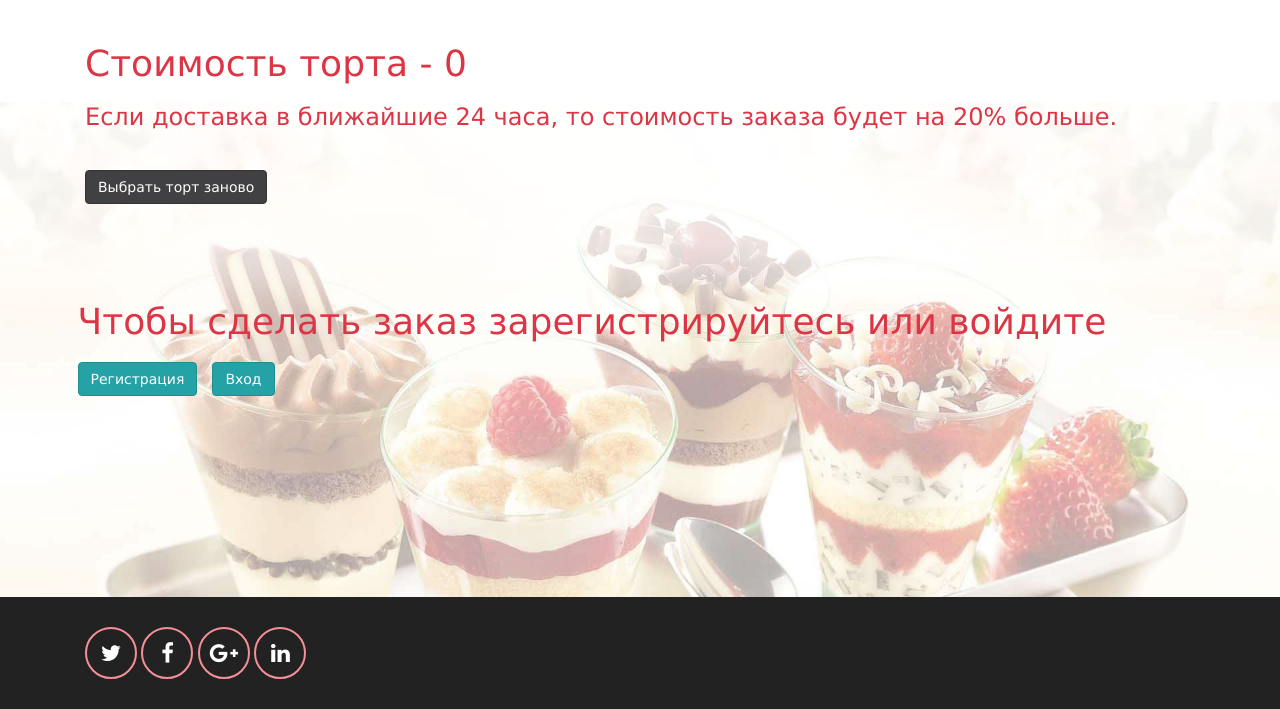
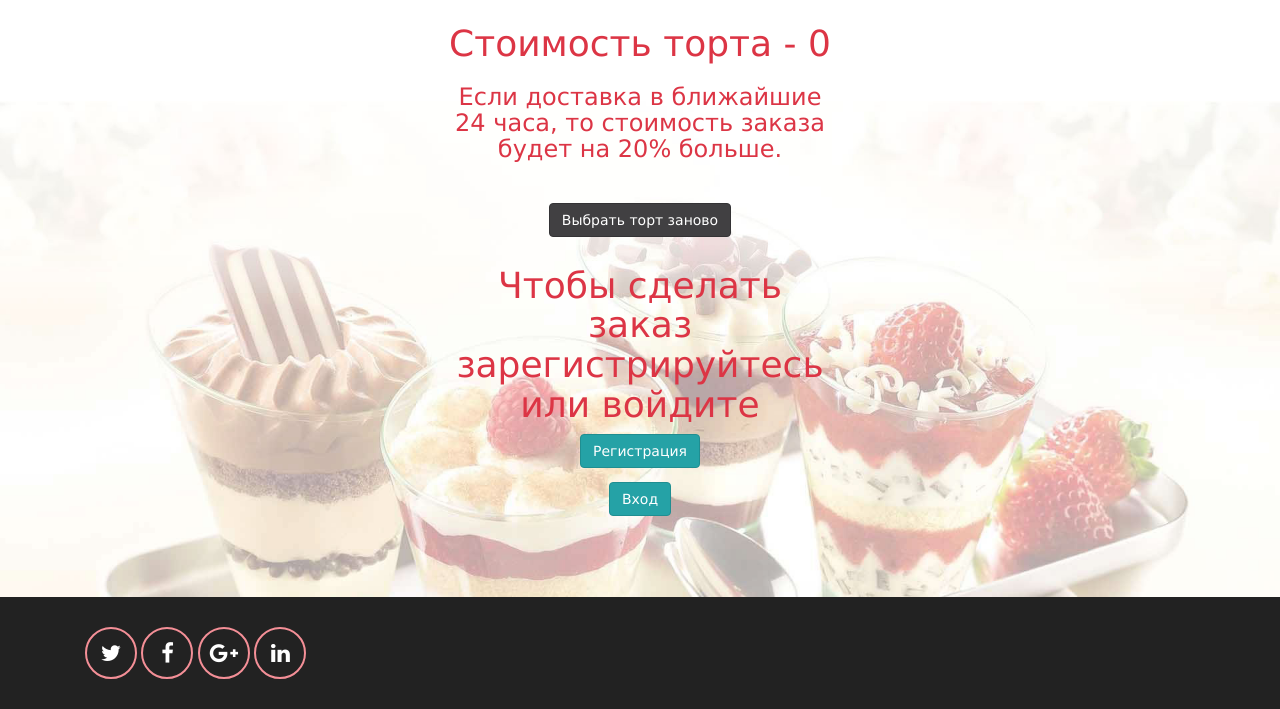
Before and after one commit to mukhametdinovigor/BakeCake, a Django app: page /advanced/ in a window 1280 px wide. Shown: the part 91-800 px from the top of the page. Run offline with Django 3.2, Linux system fonts and the light colour scheme; parts of the project's set-up code (start-up, migrations or seed data) failed here and were passed over; some libraries are stand-ins or nearby versions.

Commit message:
Align advanced form page

```diff
--- a/templates/adv_order_info.html
+++ b/templates/adv_order_info.html
@@ -5,9 +5,8 @@
 {% bootstrap_javascript %}
 
 {% block content %}
-    <div class="container-contacts">
-        <div class="container">
-            <div class="page-header" id="contact">
+<div class="row justify-content-center">
+<div class="col-md-4 text-center">
     <h1 class="text-danger"> Стоимость торта - {{ cake_price }}</h1>
     <h3 class="text-danger">Если доставка в ближайшие 24 часа, то стоимость заказа будет на 20% больше. </h3>
     <form action="{% url 'index' %}">
@@ -15,51 +14,24 @@
             {% bootstrap_button button_type="submit" content="Выбрать торт заново" %}
         </div>
     </form>
-            </div>
-        </div>
-
     {% if not user.is_authenticated %}
-         <div class="container-contacts">
-            <div class="container">
-                <div class="page-header" id="contact">
-                    <div class="row">
         <h1 class="text-danger">Чтобы сделать заказ зарегистрируйтесь или войдите</h1>
-                            <br>
-                            <br>
-                            <br>
-                            <div class="col-md-auto">
          <form action="{% url 'signup' %}" >
             <button type="submit" class="btn btn-info">Регистрация</button>
         </form>
-                            </div>
-                            <div class="col-md-auto">
+
         <form action="{% url 'login' %}" >
             <button type="submit" class="btn btn-info">Вход</button>
         </form>
-                            </div>
-                    </div>
-                </div>
-            </div>
-        </div>
     {% else %}
-
-        <div class="container-contacts">
-        <div class="container">
-            <div class="page-header" id="contact">
-            <div class="row d-flex justify-content-left">
-                <div class="col-md-auto">
     {% bootstrap_messages %}
         <h1 class="text-danger text-center">Дополнительная информация</h1>
-                        <br>
         <form action="{% url 'confirm' %}" method="post">
             {% csrf_token %}
             {% bootstrap_form form %}
             {% bootstrap_button button_type="submit" content="Подтвердить" %}
         </form>
+    {% endif %}
 </div>
 </div>
-            </div>
-        </div>
-    {% endif %}
-    </div>
 {% endblock %}
```
Lines whose indentation alone changed are shown as unchanged.
